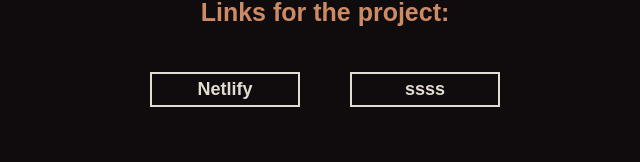
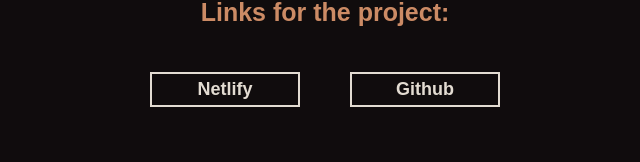
Before and after one commit to Pjatte1337/portfolio-2, a React (Create React App) app: page /project/1 in a window 1280 px wide. Shown: the part 1045-1207 px from the top of the page, without its empty margins (315-955 px from the left). Built offline with nearby package versions, Linux system fonts and the light colour scheme.

Commit message:
fixing typo

```diff
--- a/src/pages/ProjectDisplay.jsx
+++ b/src/pages/ProjectDisplay.jsx
@@ -50,7 +50,7 @@
             className="btn-links"
             onClick={() => handleButtonClick(project.github)}
           >
-            ssss
+            Github
           </button>
         </div>
       </div>
```
